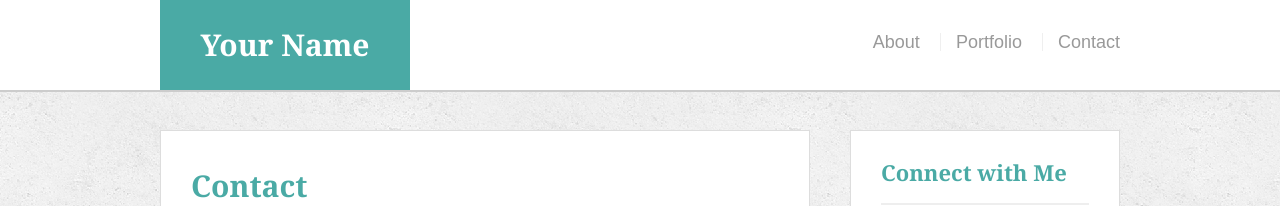
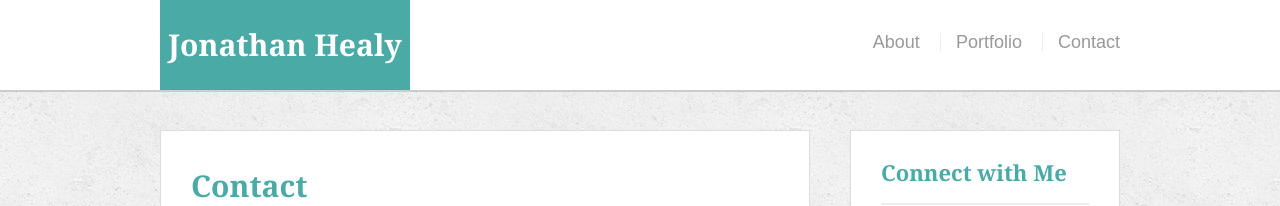
Before and after one commit to jheal006/Responsive-Portfolio, a plain HTML site: page contact.html in a window 1280 px wide. Shown: the top 206 px of the page. Drawn offline with Linux system fonts and the light colour scheme.

Commit message:
forgot to put in my name!

```diff
--- a/contact.html
+++ b/contact.html
@@ -13,7 +13,7 @@
 
   <header id="masthead">
     <div class="container">
-      <a href="index.html" id="logo">Your Name</a>
+      <a href="index.html" id="logo">Jonathan Healy</a>
       <nav>
         <a class="nav-link" href="index.html">About</a>
         <a class="nav-link" href="portfolio.html">Portfolio</a>
```
Also changed, not shown: index.html (+1 -1 lines), portfolio.html (+1 -1 lines).
